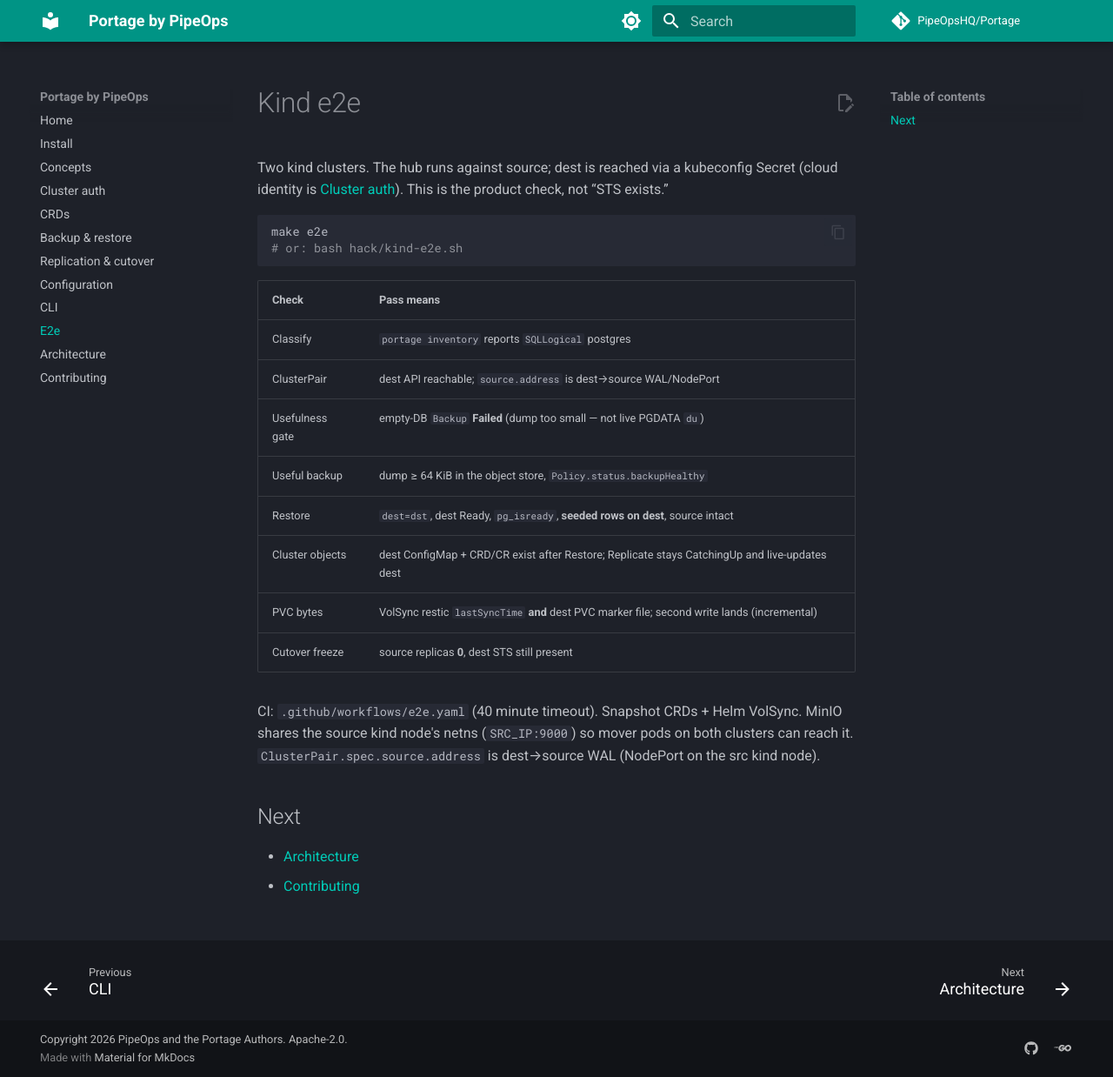
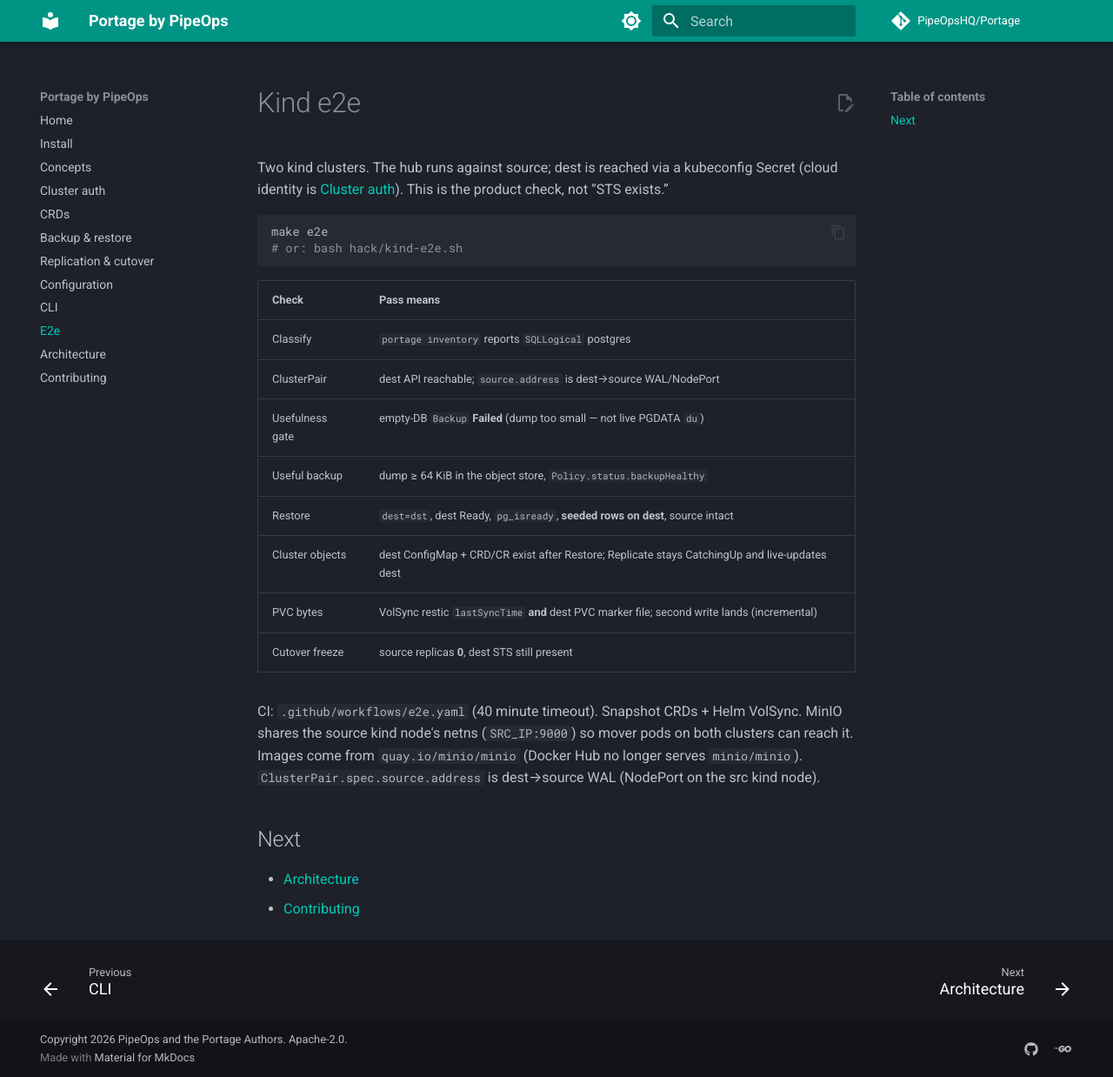
Before and after one commit to PipeOpsHQ/Portage, an MkDocs documentation site: the page built from docs/e2e.md, in a window 1280 px wide and 1238 px high. Shown: the whole window at 87% size. Built offline with MkDocs 1.6.1 and Material for MkDocs 9.7.7, drawn with Linux system fonts in a browser that asks for light colours; comment, search, counter and statistics services are not loaded.

Commit message:
fix(e2e): pull MinIO from quay.io, Docker Hub image is gone
minio/minio:latest returns pull access denied. Use pinned quay.io
community releases for server and mc so kind e2e can start S3.

Signed-off-by: Alex Idowu <alexidowu25@gmail.com>

```diff
--- a/docs/e2e.md
+++ b/docs/e2e.md
@@ -22,7 +22,8 @@ make e2e
 
 CI: `.github/workflows/e2e.yaml` (40 minute timeout). Snapshot CRDs + Helm VolSync.
 MinIO shares the source kind node's netns (`SRC_IP:9000`) so mover pods on both
-clusters can reach it. `ClusterPair.spec.source.address` is dest→source WAL
+clusters can reach it. Images come from `quay.io/minio/minio` (Docker Hub no
+longer serves `minio/minio`). `ClusterPair.spec.source.address` is dest→source WAL
 (NodePort on the src kind node).
 
 ## Next
```
Also changed, not shown: CHANGELOG.md (+3 -0 lines), 3 other files.
